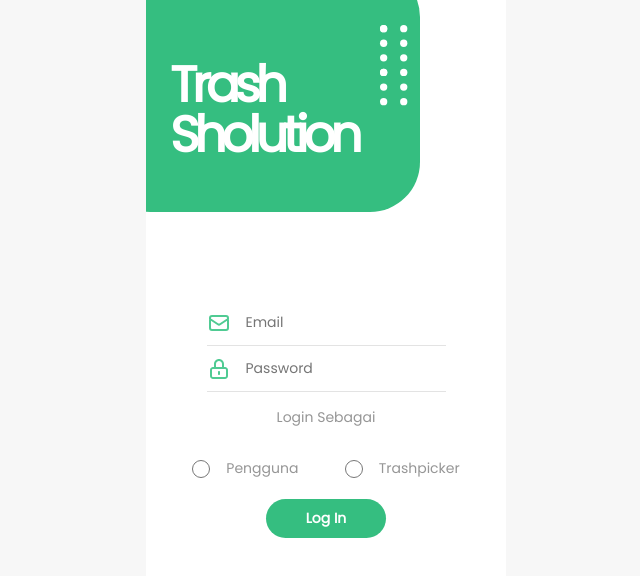
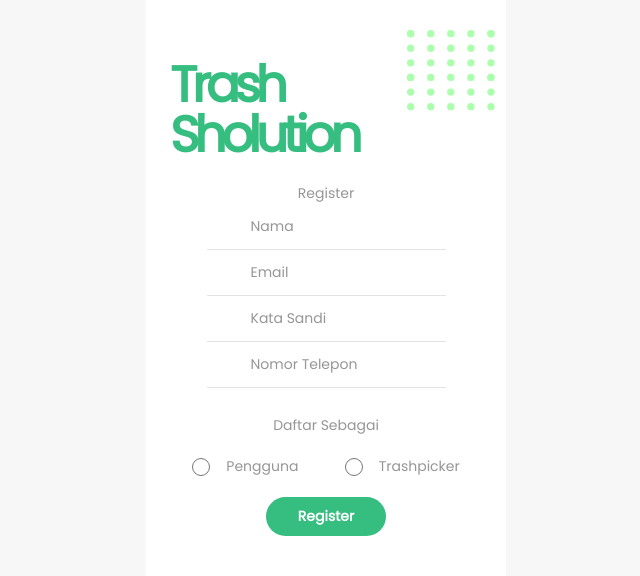
Before and after one commit to NofathZ/trasholution-frontend, a React (Create React App) app: page / in a window 1280 px wide. Shown: the top 576 px of the page, without its empty margins (314-954 px from the left). Built offline with nearby package versions, Linux system fonts and the light colour scheme.

Commit message:
register done

```diff
--- a/src/App.js
+++ b/src/App.js
@@ -1,9 +1,11 @@
 import HalamanLogin from './views/HalamanLogin'
+import HalamanRegister from './views/HalamanRegister'
 import './assets/_variable.css';
 
 function App() {
   return (
-    <HalamanLogin />
+    // <HalamanLogin />
+    <HalamanRegister />
   );
 }
 
--- /dev/null
+++ b/src/components/heading-shape-two/HeadingShapeTwo.css
@@ -0,0 +1,13 @@
+.head-shape-2 {
+  background-image: url("../../assets/head-shape-2.svg");
+  background-position: right 30px;
+  background-repeat: no-repeat;
+  width: 100%;
+  height: 183px;
+}
+
+.heading-title-two {
+  color: #35BE80;
+  padding-top: 60px;
+  padding-left: 24px;
+}
--- /dev/null
+++ b/src/components/heading-shape-two/HeadingShapeTwo.js
@@ -0,0 +1,11 @@
+import './HeadingShapeTwo.css'
+
+const HeadingShapeTwo = () => {
+  return (
+    <div className="head-shape-2">
+      <h1 className="heading-one heading-title-two">Trash<br/>Sholution</h1>
+    </div>
+  )
+}
+
+export default HeadingShapeTwo
--- a/src/components/input-form/InputForm.css
+++ b/src/components/input-form/InputForm.css
@@ -12,3 +12,15 @@
   all: unset;
   width: 200px;
 }
+
+.input-column::-webkit-input-placeholder { /* Edge */
+  color: #969696;
+}
+
+.input-column:-ms-input-placeholder { /* Internet Explorer 10-11 */
+  color: #969696;
+}
+
+.input-column::placeholder {
+  color: #969696;
+}
--- a/src/components/input-form/InputForm.js
+++ b/src/components/input-form/InputForm.js
@@ -4,7 +4,7 @@ const InputForm = (props) => {
   return (
     <div className="input-box lead-five">
       {props.children}
-      <input className="input-column" placeholder={props.placeholder} />
+      <input className="input-column" placeholder={props.placeholder} style={{margin: props.margin}} />
     </div>
   )
 }
--- /dev/null
+++ b/src/components/register-form/RegisterForm.js
@@ -0,0 +1,55 @@
+import InputForm from "../input-form/InputForm"
+import { InputRadio } from "../input-form/InputRadio"
+
+const RegisterForm = () => {
+  return (
+    <>
+      <h5 className="lead-five" style={{color:"#969696", textAlign:"center"}}>Register</h5>
+      <InputForm placeholder="Nama" margin="0 0 0 44px"></InputForm>
+      <InputForm placeholder="Email" margin="0 0 0 44px"></InputForm>
+      <InputForm placeholder="Kata Sandi" margin="0 0 0 44px"></InputForm>
+      <InputForm placeholder="Nomor Telepon" margin="0 0 0 44px"></InputForm>
+
+      <h5 className="lead-five" style={{color:"#969696", textAlign:"center", margin: "27px 0 20px 0"}}>Daftar Sebagai</h5>
+
+      <div className="input-radio-wrapper">
+        <InputRadio>
+          <input
+            className="input-radio"
+            type="radio"
+            id="pengguna"
+            name="login-as"
+            value="pengguna"
+          />
+          <label
+            className="lead-five label-radio"
+            style={{ color: "#969696" }}
+            for="pengguna"
+          >
+            Pengguna
+          </label>
+        </InputRadio>
+        <InputRadio>
+          <input
+            className="input-radio"
+            type="radio"
+            id="trashpicker"
+            name="login-as"
+            value="trashpicker"
+          />
+          <label
+            className="lead-five label-radio"
+            style={{ color: "#969696" }}
+            for="trashpicker"
+          >
+            Trashpicker
+          </label>
+        </InputRadio>
+      </div>
+
+      <button className="heading-five login-btn">Register</button>
+    </>
+  )
+}
+
+export default RegisterForm
--- a/src/views/HalamanRegister.js
+++ b/src/views/HalamanRegister.js
@@ -1,5 +1,15 @@
 import React from 'react';
+import Layout from '../layout/Layout';
+import HeadingShapeTwo from '../components/heading-shape-two/HeadingShapeTwo'
+import RegisterForm from '../components/register-form/RegisterForm'
 
-const HalamanRegister = () => <h1 txAlign='center'>Masih dalam tahap pengembangan :)</h1>;
+const HalamanRegister = () => {
+  return (
+    <Layout>
+      <HeadingShapeTwo />
+      <RegisterForm />
+    </Layout>
+  )
+}
 
 export default HalamanRegister;
```
Also changed, not shown: src/assets/head-shape-2.svg (added).
